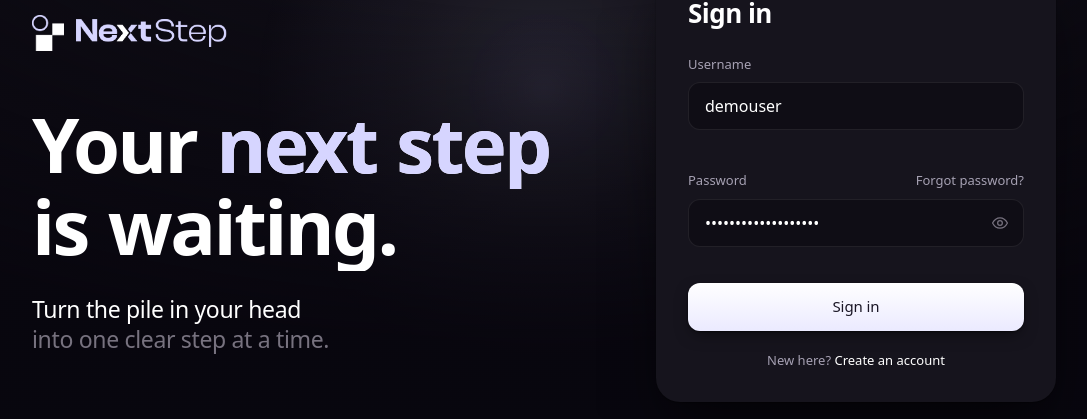
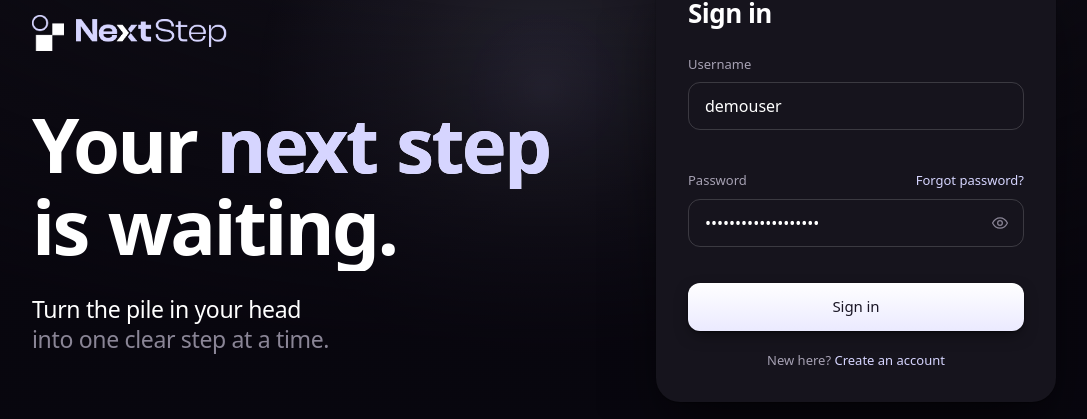
Before and after one commit to JoshuaKirabo/nextstep_client, a Next.js app: page / in a window 1280 px wide. Shown: the part 215-634 px from the top of the page, without its empty margins (96-1183 px from the left). Built offline with nearby package versions, Linux system fonts and the light colour scheme; a web font is replaced by a local one.

Commit message:
fix(ui): Refined field outlines and spotlight settle.

```diff
--- a/app/globals.css
+++ b/app/globals.css
@@ -7,12 +7,12 @@
 :root {
   --bg: #0e0c14;
   --surface: #16141d;
-  --field: #0f0d15;
   --line: rgb(255 255 255 / 0.08);
   --line-strong: rgb(255 255 255 / 0.16);
   --text: #ffffff;
   --text-secondary: #a6a1b3;
-  --text-tertiary: #77727f;
+  /* Receded text (the subhead's second line, placeholders) still clears 4.5:1, even under the spotlight. */
+  --text-tertiary: #8a8596;
   --accent: #d6d5ff;
   --on-light: #1b1726;
   --error: #ffb4ab;
@@ -21,7 +21,6 @@
 @theme inline {
   --color-bg: var(--bg);
   --color-surface: var(--surface);
-  --color-field: var(--field);
   --color-line: var(--line);
   --color-line-strong: var(--line-strong);
   --color-text: var(--text);
@@ -207,6 +206,6 @@ input:-webkit-autofill:hover,
 input:-webkit-autofill:focus {
   -webkit-text-fill-color: var(--text);
   caret-color: var(--text);
-  box-shadow: 0 0 0 1000px var(--field) inset;
+  box-shadow: 0 0 0 1000px var(--surface) inset;
   transition: background-color 9999s;
 }
--- a/components/atmosphere/MovingDotsAtmosphere.tsx
+++ b/components/atmosphere/MovingDotsAtmosphere.tsx
@@ -5,6 +5,8 @@ import { useEffect, useRef } from "react";
 
 const BG_BASE = "#0e0c14";
 const BG_VIGNETTE_EDGE = "rgba(8,6,14,0.88)";
+/* damping / (2·√(stiffness·mass)) ≈ 1.0; response 2π/√(stiffness/mass) ≈ 0.8s. */
+const SPOTLIGHT_SPRING = { stiffness: 34, damping: 8.6, mass: 0.55 };
 
 const SPACING = 30;
 const INFLUENCE = 168;
@@ -353,8 +355,9 @@ function MovingBackdropDots({
 export function MovingDotsAtmosphere({ disabled = false }: { disabled?: boolean }) {
   const mouseX = useMotionValue(0);
   const mouseY = useMotionValue(0);
-  const spotlightX = useSpring(mouseX, { stiffness: 42, damping: 24, mass: 0.55 });
-  const spotlightY = useSpring(mouseY, { stiffness: 42, damping: 24, mass: 0.55 });
+  // Critically damped (ratio ≈ 1.0) with a ~0.8s response: a soft follow that settles without creeping.
+  const spotlightX = useSpring(mouseX, SPOTLIGHT_SPRING);
+  const spotlightY = useSpring(mouseY, SPOTLIGHT_SPRING);
 
   useEffect(() => {
     const centerPointer = () => {
@@ -362,6 +365,9 @@ export function MovingDotsAtmosphere({ disabled = false }: { disabled?: boolean
       mouseY.set(window.innerHeight * 0.38);
     };
     centerPointer();
+    // Start the glow where it rests, rather than gliding in from the (0, 0) corner.
+    spotlightX.jump(mouseX.get());
+    spotlightY.jump(mouseY.get());
 
     const onMove = (e: PointerEvent) => {
       mouseX.set(e.clientX);
@@ -377,7 +383,7 @@ export function MovingDotsAtmosphere({ disabled = false }: { disabled?: boolean
       window.removeEventListener("resize", centerPointer);
       root.removeEventListener("mouseleave", centerPointer);
     };
-  }, [mouseX, mouseY]);
+  }, [mouseX, mouseY, spotlightX, spotlightY]);
 
   if (disabled) return null;
 
--- a/components/login/LoginScreen.tsx
+++ b/components/login/LoginScreen.tsx
@@ -19,9 +19,9 @@
 const ACCENT_WORDS = new Set(["next", "step"]);
 
 const fieldClass =
-  "h-12 w-full rounded-xl border bg-field px-4 text-base text-text outline-none transition-[border-color,box-shadow] duration-150 placeholder:text-text-tertiary";
+  "h-12 w-full rounded-xl border bg-transparent px-4 text-base text-text outline-none transition-[border-color,box-shadow] duration-150 placeholder:text-text-tertiary";
 
-// Fields rest on a faint line so they read as fields even when empty. An error
+// Fields are drawn by their outline alone, strong enough to read even when empty. An error
 // keeps its colour through focus, so the field you're sent to fix looks wrong.
 // While the demo types into a field, it wears the focus look so the eye follows along.
 const fieldTone = (error: string | undefined, typing: boolean) =>
@@ -29,12 +29,13 @@ const fieldTone = (error: string | undefined, typing: boolean) =>
     ? "border-error/60 focus:border-error/70 focus:ring-[3px] focus:ring-error/15"
     : typing
       ? "border-accent/60 ring-[3px] ring-accent/12"
-      : "border-line focus:border-accent/60 focus:ring-[3px] focus:ring-accent/12";
+      : "border-line-strong focus:border-accent/60 focus:ring-[3px] focus:ring-accent/12";
 
 const labelClass = "block text-[0.8125rem] font-medium leading-5 text-text-secondary";
 
+// Links are the logo's lavender at rest, so they never pass for a label; white on hover.
 const linkClass =
-  "rounded-sm font-medium transition-colors duration-150 hover:text-accent focus-visible:outline-2 focus-visible:outline-offset-2 focus-visible:outline-accent";
+  "rounded-sm font-medium text-accent transition-[color,opacity] duration-150 hover:text-text active:opacity-70 focus-visible:outline-2 focus-visible:outline-offset-2 focus-visible:outline-accent";
 
 // UI only: these links have no destinations until the account flows exist.
 const placeholderLink = (event: MouseEvent<HTMLAnchorElement>) => event.preventDefault();
@@ -262,7 +263,7 @@ export function LoginScreen() {
                 <label htmlFor="password" className={labelClass}>
                   Password
                 </label>
-                <a href="#" onClick={placeholderLink} className={`${linkClass} text-[0.8125rem] text-text-secondary`}>
+                <a href="#" onClick={placeholderLink} className={`${linkClass} text-[0.8125rem]`}>
                   Forgot password?
                 </a>
               </div>
@@ -289,7 +290,7 @@ export function LoginScreen() {
                   onClick={() => setShowPassword((shown) => !shown)}
                   aria-label={showPassword ? "Hide password" : "Show password"}
                   aria-pressed={showPassword}
-                  className="absolute inset-y-0 right-0 flex w-12 items-center justify-center rounded-r-xl text-text-tertiary transition-colors hover:text-text-secondary focus-visible:text-text focus-visible:outline-none focus-visible:ring-2 focus-visible:ring-inset focus-visible:ring-accent/70"
+                  className="absolute inset-y-0 right-0 flex w-12 items-center justify-center rounded-r-xl text-text-tertiary transition-colors hover:text-text-secondary active:text-text focus-visible:text-text focus-visible:outline-none focus-visible:ring-2 focus-visible:ring-inset focus-visible:ring-accent/70"
                 >
                   <EyeIcon crossed={showPassword} />
                 </button>
@@ -306,7 +307,7 @@ export function LoginScreen() {
 
           <p className="mt-5 text-center text-[0.8125rem] text-text-secondary">
             New here?{" "}
-            <a href="#" onClick={placeholderLink} className={`${linkClass} text-text`}>
+            <a href="#" onClick={placeholderLink} className={linkClass}>
               Create an account
             </a>
           </p>
```
